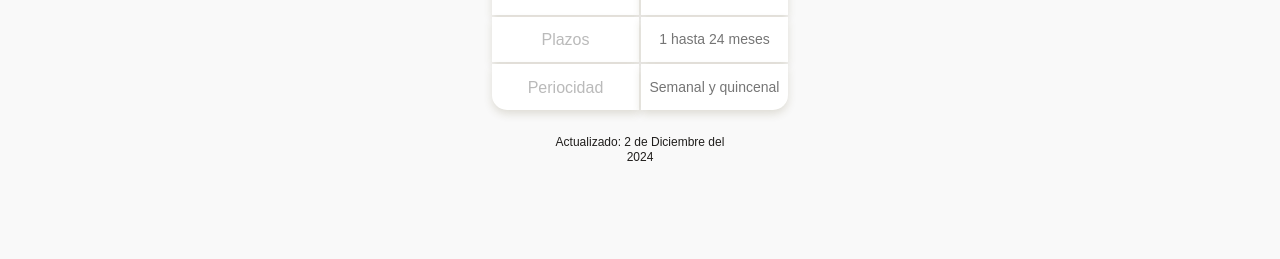
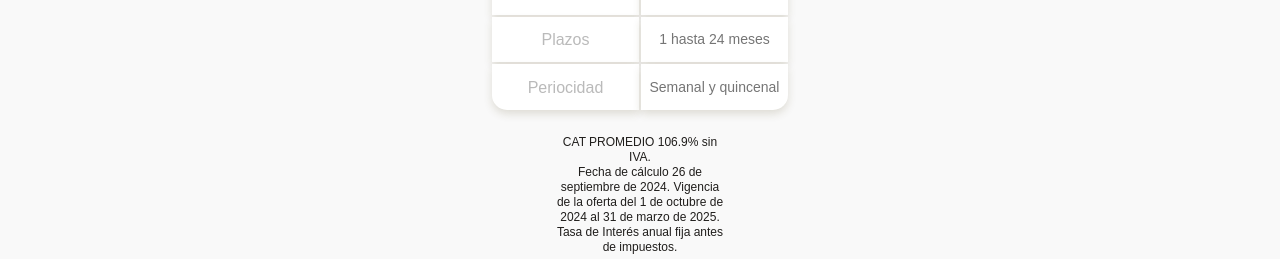
Before and after one commit to mauriciolozanoz/PolarSaludPagina, a website: page dist/index.html in a window 1280 px wide. Shown: the part 1540-1799 px from the top of the page. Drawn offline with nearby package versions, Linux system fonts and the light colour scheme.

Commit message:
Agregamos info abajo de tabla de CAT

```diff
--- a/dist/index.html
+++ b/dist/index.html
@@ -179,7 +179,7 @@
               </table>
             </div>
             <div class="comission-table--date">
-              <p> Actualizado: 2 de Diciembre del 2024</p>
+              <p>CAT PROMEDIO 106.9% sin IVA. <br> Fecha de cálculo 26 de septiembre de 2024. Vigencia de la oferta del 1 de octubre de 2024 al 31 de marzo de 2025. Tasa de Interés anual fija antes de impuestos.</p>
             </div>
         </div>
       </section>
```
